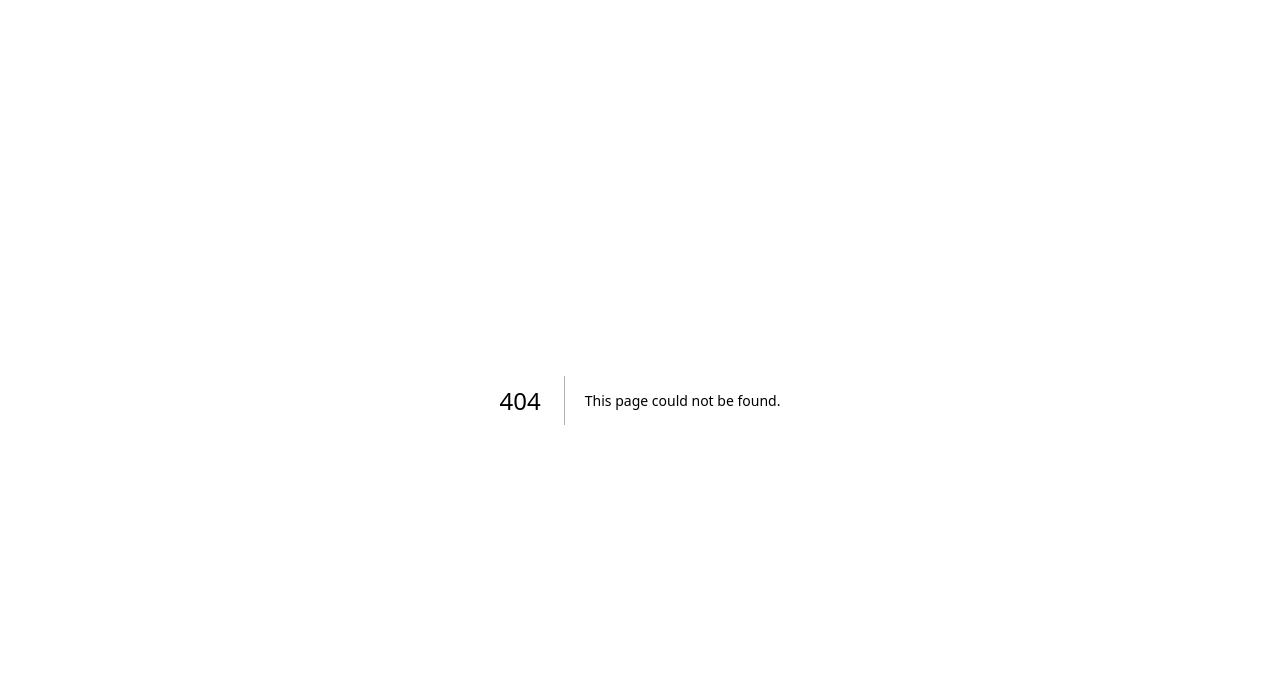
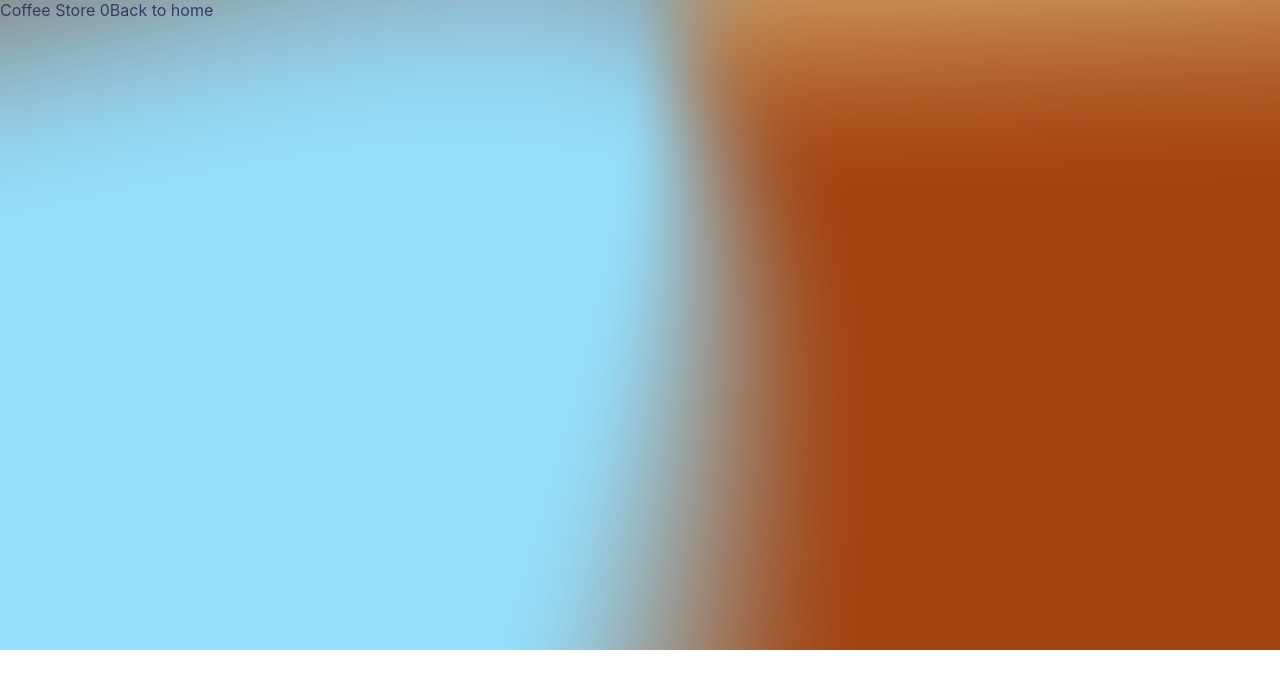
Before and after one commit to iafhurtado/coffee-connoisseur, a Next.js app: page /coffee-store/0 in a window 1280 px wide. Before the commit this address had no page. Shown: the top 688 px of the page. Built offline with nearby package versions, Linux system fonts and the light colour scheme; a web font is replaced by a local one.

Commit message:
just practicing Routing a lil more

```diff
--- /dev/null
+++ b/pages/coffee-store/[id].js
@@ -0,0 +1,13 @@
+import Link from "next/link";
+import { useRouter } from "next/router";
+
+export default function CoffeeStore() {
+  const router = useRouter();
+
+  return (
+    <div>
+      Coffee Store {router.query.id}
+      <Link href="/"><a>Back to home</a></Link>
+    </div>
+  );
+}
```
Also changed, not shown: pages/[dynamic].js (added, +15 -0 lines), pages/coffee-store.js (deleted, +0 -9 lines), pages/courses/nextjs.js (added, +9 -0 lines).
